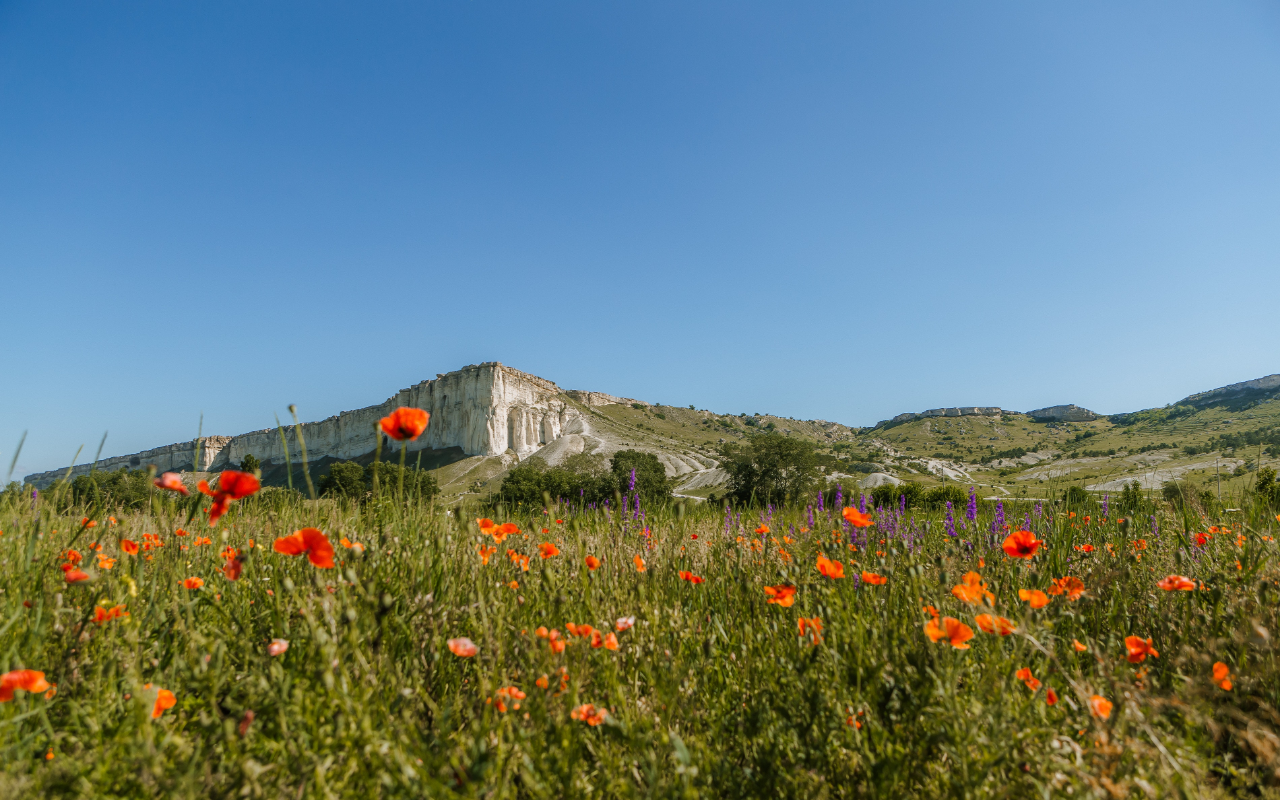
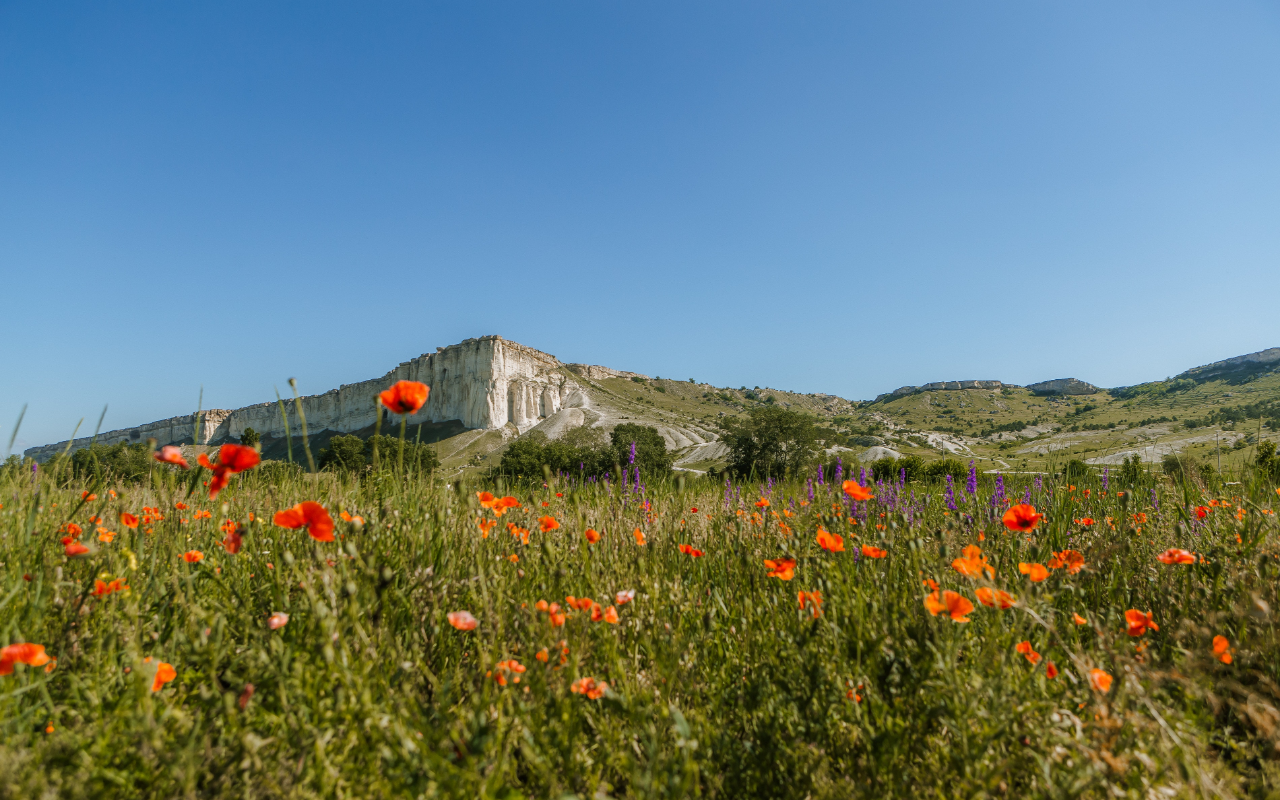
Before and after one commit to ajukadavid/timer, a Vue app: page / in a window 1280 px wide. Built offline with nearby package versions, Linux system fonts and the light colour scheme.

Commit message:
fixed image placement

```diff
--- a/src/App.vue
+++ b/src/App.vue
@@ -19,5 +19,6 @@ body {
   background-image: url("@/assets/bg-timer.jpg");
   background-repeat: no-repeat;
   background-size: cover;
+  background-position: center center;
 }
 </style>
```
